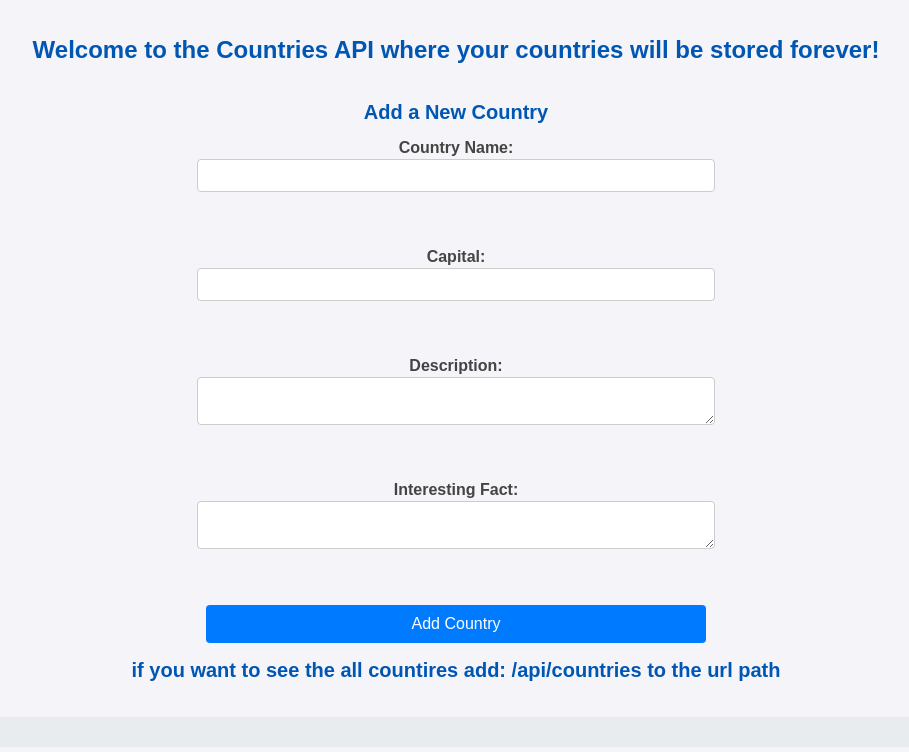
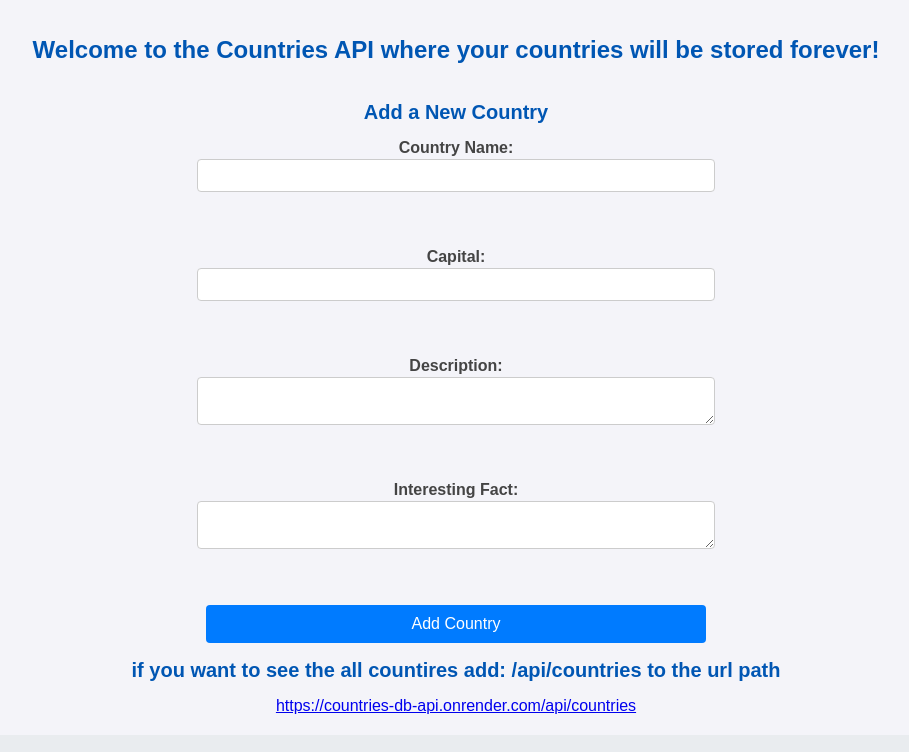
Before and after one commit to kamila-wilczynska/Countries-db-API, a website: page public/index.html in a window 1280 px wide. Shown: the whole page, without its empty margins (184-1093 px from the left). Drawn offline with Linux system fonts and the light colour scheme.

Commit message:
add link with all countries

```diff
--- a/public/index.html
+++ b/public/index.html
@@ -28,8 +28,8 @@
 	</form>
 
 	<h2>if you want to see the all countires add: /api/countries to the url path</h2>
-	<!-- <a
-		href="https://countries-api-forlm-2.onrender.com/api/countries">https://countries-api-forlm-2.onrender.com/api/countries</a> -->
+	<a
+		href="https://countries-db-api.onrender.com/api/countries">https://countries-db-api.onrender.com/api/countries</a>
 	<div id="countryInfo"></div>
 
 	<script>
```
